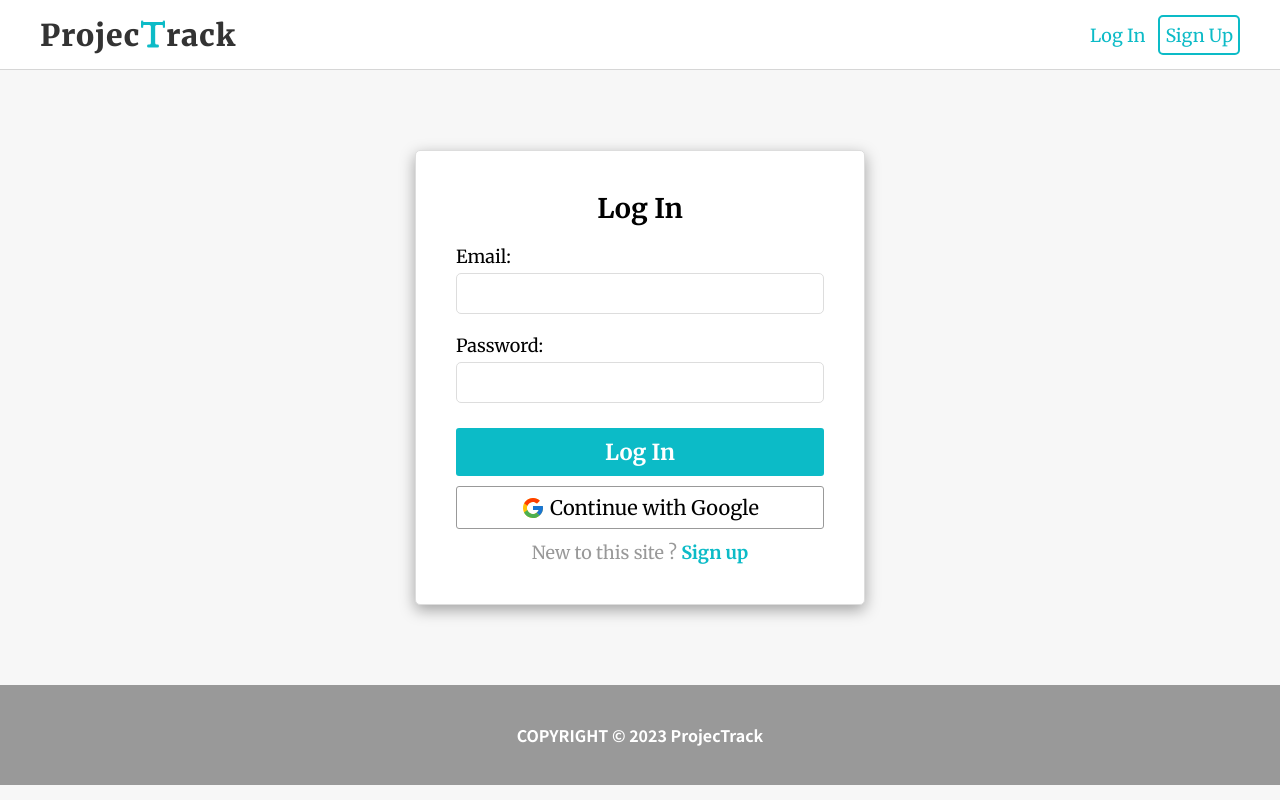
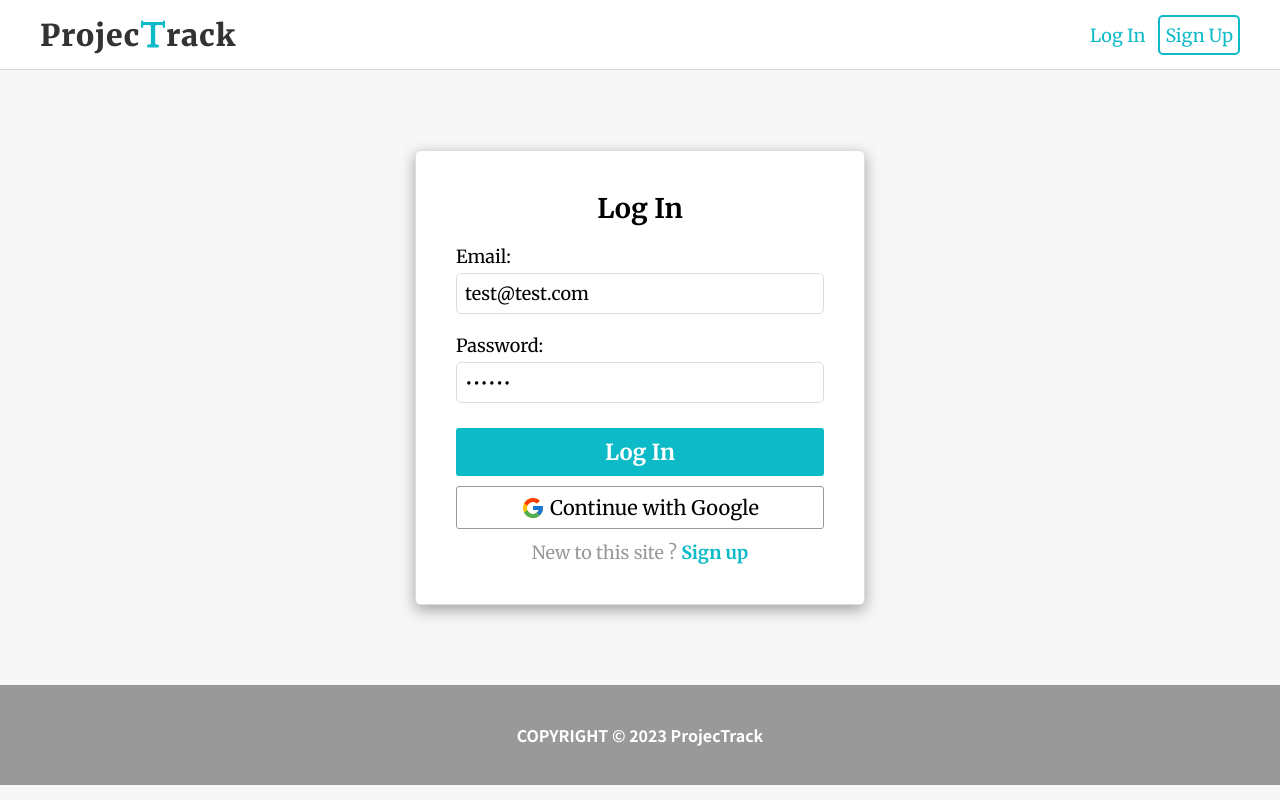
Before and after one commit to SaraChen1020/ProjecTrack, a React app: page /login in a window 1280 px wide. Built offline with nearby package versions, Linux system fonts and the light colour scheme; no server answers.

Commit message:
style: add test account

```diff
--- a/src/pages/login/Login.js
+++ b/src/pages/login/Login.js
@@ -7,8 +7,8 @@ import { TbAlertTriangle } from "react-icons/tb";
 import { FcGoogle } from "react-icons/fc";
 
 export default function Login() {
-  const [email, setEmail] = useState("");
-  const [password, setPassword] = useState("");
+  const [email, setEmail] = useState("test@test.com");
+  const [password, setPassword] = useState(123456);
   const { login, googleLogin, isLoading, error } = useLogin();
 
   const handleSubmit = (e) => {
```
